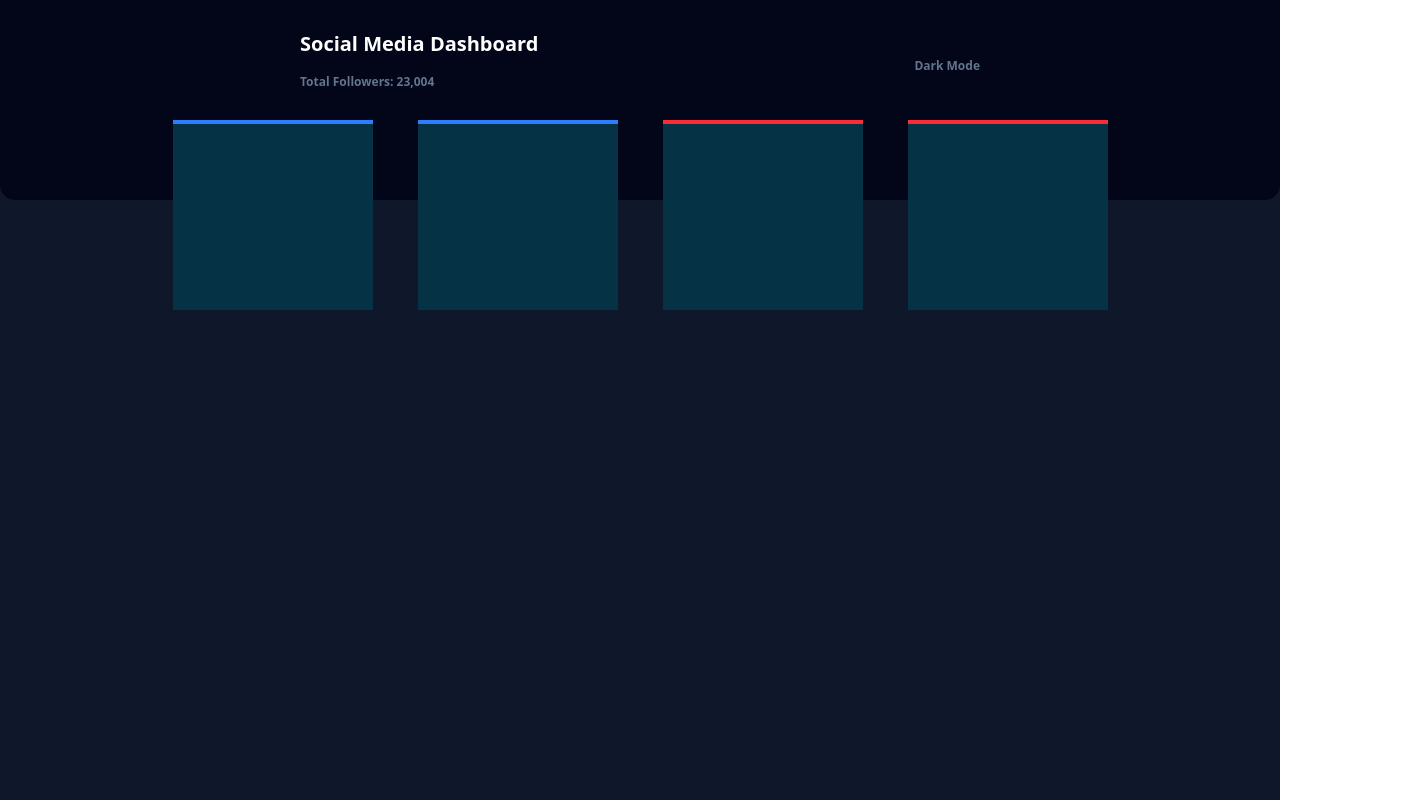
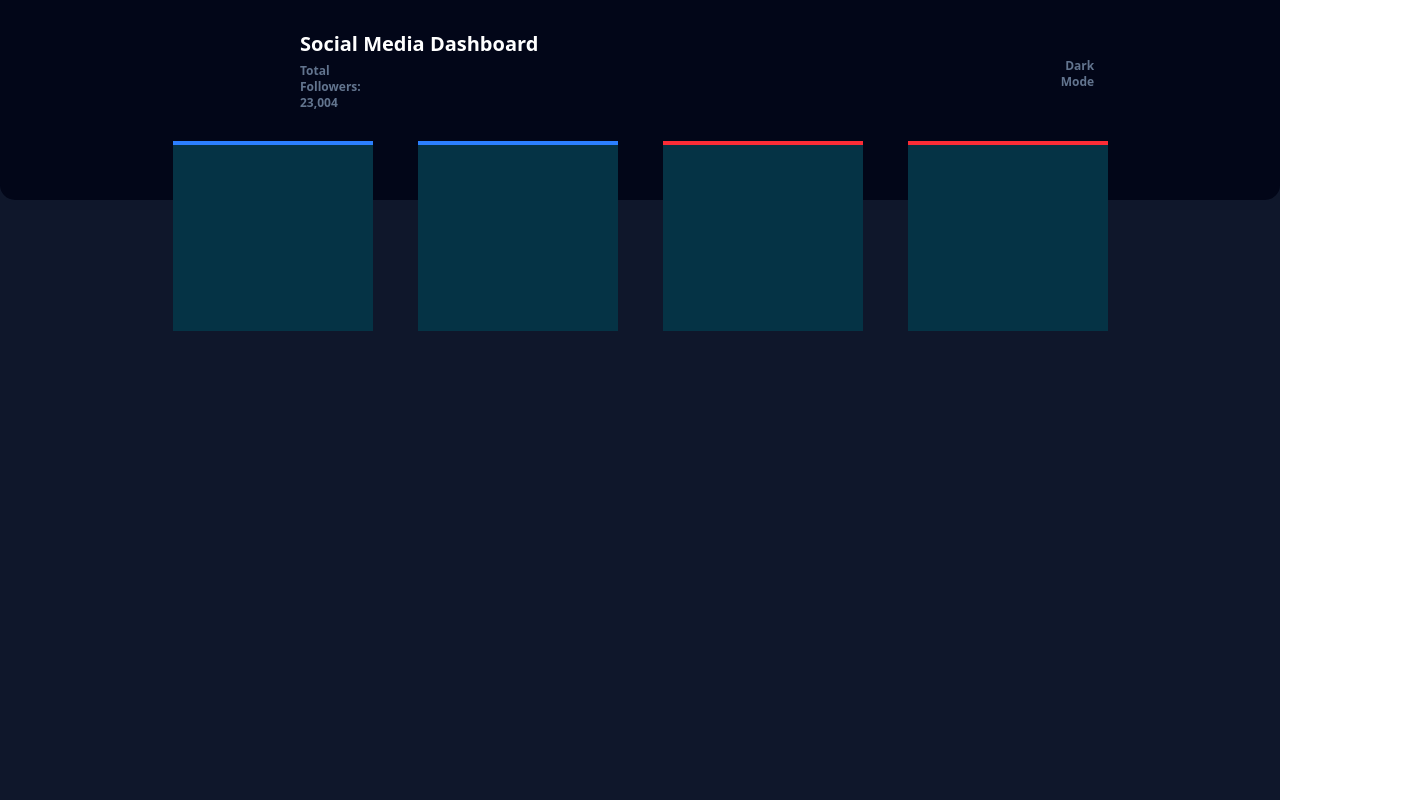
Before and after one commit to desny04/tailwind-work-project, a plain HTML site: page index.html in a window 1280 px wide. Shown: the whole page, 1414 px wide, since content can reach past the window. Drawn offline with nearby package versions, Linux system fonts and the light colour scheme.

Commit message:
tailwind work

```diff
--- a/index.html
+++ b/index.html
@@ -13,9 +13,18 @@
 
             <div class="text text-white text-xl font-semibold pl-[300px] pt-[30px] "><h1>Social Media Dashboard</h1></div>
 
-            <div class="pr-[300px]  text-slate-500 text-xs font-bold text-end"><p>Dark Mode</p></div>
+            <div class="flex justify-start gap-[700px]">
 
-            <div class="pl-[300px] pt-[0px] text-slate-500 text-xs font-bold"><p>Total Followers: 23,004</p></div>
+                <div class="pl-[300px] pt-[5px] text-slate-500 text-xs font-bold"><p>Total Followers: 23,004</p></div>
+
+                <div class=" pr-[300px] pt[0px] flex justify-end gap-5">
+
+                    <div class=" text-slate-500 text-xs font-bold text-end"><p>Dark Mode</p></div>
+
+                    <div class=""><img src="./button.png" width="20px" height="20px"></div>
+
+                </div>
+            </div>
 
             <div class="flex-main-cards flex justify-center gap-[45px] pt-[30px]">
 
```
Also changed, not shown: button.png (added).
